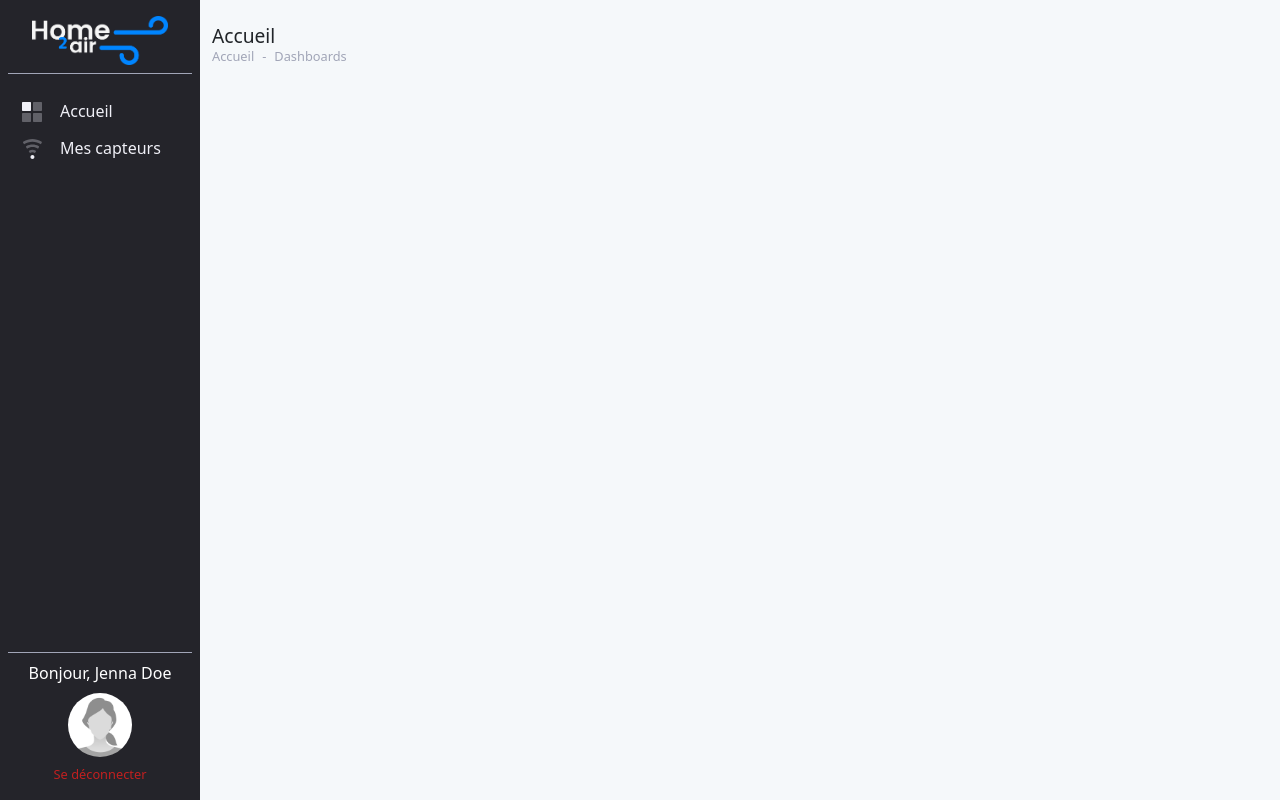
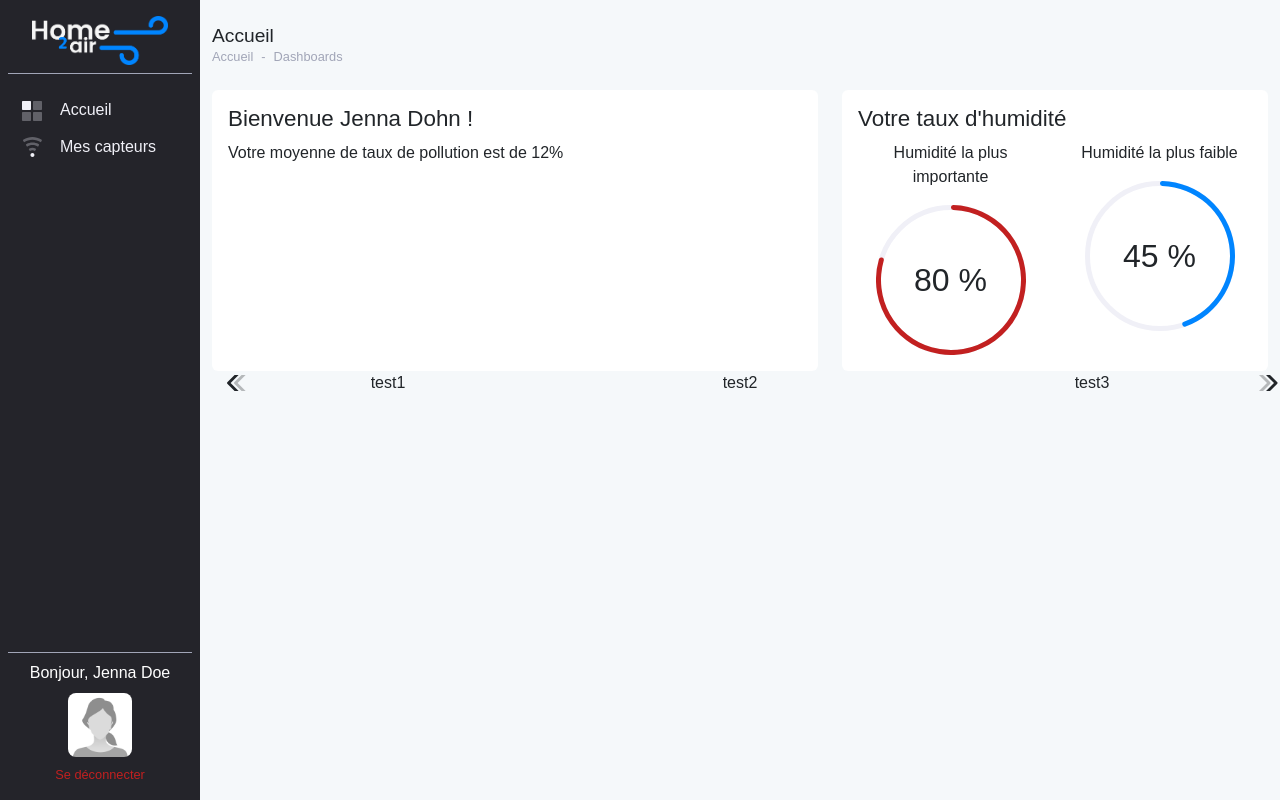
Before and after one commit to guillaume-bgr/HomeToAirDesktop, a React (Vite) app in the folder src/renderer/: page / in a window 1280 px wide. Built offline with nearby package versions, Linux system fonts and the light colour scheme.

Commit message:
wip carousel

```diff
--- a/package.json
+++ b/package.json
@@ -20,7 +20,9 @@
     "@electron-toolkit/preload": "^2.0.0",
     "@electron-toolkit/utils": "^1.0.2",
     "bootstrap": "^5.3.0",
+    "chart.js": "^4.3.0",
     "electron-updater": "^5.3.0",
+    "react-chartjs-2": "^5.2.0",
     "react-router-dom": "^6.14.1",
     "sweetalert2": "^11.7.18",
     "sweetalert2-react-content": "^5.0.7"
--- a/src/renderer/src/assets/style.css
+++ b/src/renderer/src/assets/style.css
@@ -1,3 +1,5 @@
+@import url('https://fonts.googleapis.com/css2?family=Poppins:ital,wght@0,100;0,200;0,300;0,400;0,500;0,600;0,700;0,800;0,900;1,100;1,200;1,300;1,400;1,500;1,600;1,700;1,800;1,900&display=swap');
+
 :root {
     --home2air-form-bg: #f4f4f4;
     --home2air-light: #F0F0F7;
@@ -15,6 +17,10 @@
     --bs-link-color-rgb: #0085FF;
     --home2air-white: #ffffff;
     --home2air-black: #000000;
+}
+
+* {
+    font-family: 'Poppins', sans-serif;
 }
 
 body {
@@ -148,7 +154,7 @@ h1.page-title {
 .profile-picture {
     width: 64px;
     height: 64px;
-    border-radius: 999px;
+    border-radius: 8px;
     overflow: hidden;
     margin: 0.5em auto;
 }
@@ -192,6 +198,7 @@ h1.page-title {
 
 .card.no-border {
     border: 0;
+    height: 100%;
 }
 
 .card .card-header {
@@ -339,3 +346,67 @@ tr {
 /* Fin champ custom */
 
 /* Fin champ formulaires */
+
+/* #gauge-container {
+    margin-top: 30px;
+    padding: 10px;
+} */
+
+/* Percentage widget */
+
+.doughnut-container {
+    position: relative;
+    width: 150px;
+    height: 150px;
+}
+
+.doughnut-container .percentage {
+    position: absolute;
+    top: 0;
+    left: 0;
+    height: 100%;
+    width: 100%;
+    display: flex;
+    align-items: center;
+    justify-content: center;
+    font-size: 2em;
+}
+
+.doughnut-container canvas {
+    position: relative;
+    z-index: 1;
+}
+
+.fakeCircle {
+    position: absolute;
+    z-index: 0;
+    border-radius: 2000px;
+    border: 5px solid var(--home2air-light);
+    -webkit-border-radius: 90px;
+    -moz-border-radius: 90px;
+    background-color: transparent;
+    top: 0;
+    left: 0;
+    width: 100%;
+    height: 100%;
+}
+
+/* Fin percentage widget */
+
+/* Custom carousel */
+
+.custom-carousel {
+    position: relative;
+    width: 100%;
+}
+
+.custom-carousel .carousel-controls {
+    top: 0;
+    position: absolute;
+    height: 100%;
+    width: 100%;
+    display: flex;
+    justify-content: space-between;
+    align-items: center;
+
+}
--- /dev/null
+++ b/src/renderer/src/components/widgets/Carousel.jsx
@@ -0,0 +1,45 @@
+function Carousel(props) {
+
+    return (
+        <div className="custom-carousel container">
+            <div className="carousel-slides row d-flex flex-nowrap overflow-hidden">
+                <div className="col-4 text-center">
+                    test1
+                </div>
+                <div className="col-4 text-center">
+                    test2
+                </div>
+                <div className="col-4 text-center">
+                    test3
+                </div>
+                <div className="col-4 text-center">
+                    test1
+                </div>
+                <div className="col-4 text-center">
+                    test2
+                </div>
+                <div className="col-4 text-center">
+                    test3
+                </div>
+            </div>
+            <div className="carousel-controls">
+                <div className="button-left">
+                    <span class="svg-icon svg-icon-muted svg-icon-2hx"><svg width="24" height="24" viewBox="0 0 24 24" fill="none" xmlns="http://www.w3.org/2000/svg">
+                    <path d="M14.6 4L6.6 12L14.6 20H10.6L3.3 12.7C2.9 12.3 2.9 11.7 3.3 11.3L10.6 4H14.6Z" fill="currentColor"/>
+                    <path opacity="0.3" d="M21.6 4L13.6 12L21.6 20H17.6L10.3 12.7C9.9 12.3 9.9 11.7 10.3 11.3L17.6 4H21.6Z" fill="currentColor"/>
+                    </svg>
+                    </span>
+                </div>
+                <div className="button-right">
+                    <span class="svg-icon svg-icon-muted svg-icon-2hx"><svg width="24" height="24" viewBox="0 0 24 24" fill="none" xmlns="http://www.w3.org/2000/svg">
+                    <path d="M10 4L18 12L10 20H14L21.3 12.7C21.7 12.3 21.7 11.7 21.3 11.3L14 4H10Z" fill="currentColor"/>
+                    <path opacity="0.3" d="M3 4L11 12L3 20H7L14.3 12.7C14.7 12.3 14.7 11.7 14.3 11.3L7 4H3Z" fill="currentColor"/>
+                    </svg>
+                    </span>
+                </div>
+            </div>
+        </div>
+    )
+}
+
+export default Carousel
--- /dev/null
+++ b/src/renderer/src/components/widgets/PercentageWidget.jsx
@@ -0,0 +1,53 @@
+import { useState } from "react";
+import { Doughnut } from "react-chartjs-2";
+import Chart from "chart.js/auto"
+
+function PercentageWidget (props) {
+
+    const Data = [
+        {
+        name: "Humidité",
+        percentage: props.percentage
+        },
+        {
+        name: "Non humidité",
+        percentage: 100 - props.percentage,
+        },
+    ];
+
+    const chartData = {
+        labels: Data.map((data) => data.name),
+        datasets: [
+            {
+                label: "",
+                data: Data.map((data) => data.percentage),
+                backgroundColor: [props.color, "transparent"],
+                borderColor: "black",
+                borderWidth: 0,
+                borderRadius: 15
+            }
+        ]
+    } ;
+
+    return (
+        <div className="doughnut-container">
+            <Doughnut data={chartData} options={{
+                cutout: 70,
+                plugins: {
+                    tooltip: {
+                        enabled: false
+                    },
+                    legend: {
+                        display: false
+                    }
+                }
+            }} />
+            <div className="fakeCircle"></div>
+            <div className="percentage">
+                <span className="mb-0">{props.percentage} %</span>
+            </div>
+        </div>
+    )
+}
+
+export default PercentageWidget;
--- a/src/renderer/src/pages/Home.jsx
+++ b/src/renderer/src/pages/Home.jsx
@@ -1,8 +1,39 @@
-import TopBar from "../components/layout/Topbar";
+import TopBar from "../components/layout/Topbar"
+import Card from "../components/widgets/Card"
+import { useState } from "react"
+import PercentageWidget from "../components/widgets/PercentageWidget"
+import Carousel from "../components/widgets/Carousel";
+
+export const Data = [
+    {
+    name: "Humidité",
+    percentage: 95
+    },
+    {
+    name: "Non humidité",
+    percentage: 10,
+    },
+];
 
 function Home() {
+    const [chartData, setChartData] = useState({
+        labels: Data.map((data) => data.name),
+        datasets: [
+            {
+                label: "",
+                data: Data.map((data) => data.percentage),
+                backgroundColor: ["Blue", "transparent"],
+                borderColor: "black",
+                borderWidth: 0,
+                borderRadius: 15
+            }
+        ]
+    });
+
 	return (
         <div className="container">
+            <div className="row">
+                <div className="col-12">
                     <TopBar
                     pageTitle="Accueil"
                     breadcrumbs={[
@@ -11,6 +42,34 @@ function Home() {
                     ]}
                     />
                 </div>
+                <div className="col-7">
+                    <Card title="Bienvenue Jenna Dohn !">
+                        <p>Votre moyenne de taux de pollution est de 12%</p>
+                    </Card>
+                </div>
+                <div className="col-5">
+                    <Card title="Votre taux d'humidité">
+                        <div className="row">
+                            <div className="col-6 d-flex flex-column align-items-center">
+                                <p className="text-center">Humidité la plus importante</p>
+                                <PercentageWidget color={"#c22020"} percentage={80} />
+                            </div>
+                            <div className="col-6 d-flex flex-column align-items-center">
+                                <p className="text-center">Humidité la plus faible</p>
+                                <PercentageWidget color={"#0085FF"} percentage={45}  />
+                            </div>
+                            <div className="col-12">
+
+                            </div>
+                            <div className=""></div>
+                        </div>
+                    </Card>
+                </div>
+                <div className="col-12">
+                    <Carousel />
+                </div>
+            </div>
+        </div>
 	);
 }
 
--- a/src/renderer/src/pages/Sensors.jsx
+++ b/src/renderer/src/pages/Sensors.jsx
@@ -1,8 +1,27 @@
 import TopBar from '../components/layout/Topbar'
 import Card from '../components/widgets/Card'
 import Gauge from '../components/widgets/Gauge'
+import Swal from 'sweetalert2'
+import withReactContent from 'sweetalert2-react-content'
 
 function Sensors() {
+  const MySwal = withReactContent(Swal)
+
+  const deleteItem = () => {
+    Swal.fire({
+      title: 'Êtes-vous sûr de vouloir supprimer cet élément ?',
+      icon: 'warning',
+      showCancelButton: true,
+      confirmButtonColor: '#3085d6',
+      cancelButtonColor: '#d33',
+      confirmButtonText: 'Confirmer'
+    }).then((result) => {
+      if (result.isConfirmed) {
+
+      }
+    })
+  }
+
   return (
     <div className="container">
       <div className="row">
@@ -114,8 +133,9 @@ function Sensors() {
                           </span>
                         </a>
                         <a
-                          href="#"
+                          href="javascript:void(0)"
                           className="btn btn-icon btn-bg-light btn-active-color-primary btn-sm"
+                          onClick={() => deleteItem()}
                         >
                           <span className="svg-icon svg-icon-3">
                             <svg
```
Also changed, not shown: 1 other file (tests, documents, lock files or other folders). Lines whose indentation alone changed are shown as unchanged.
